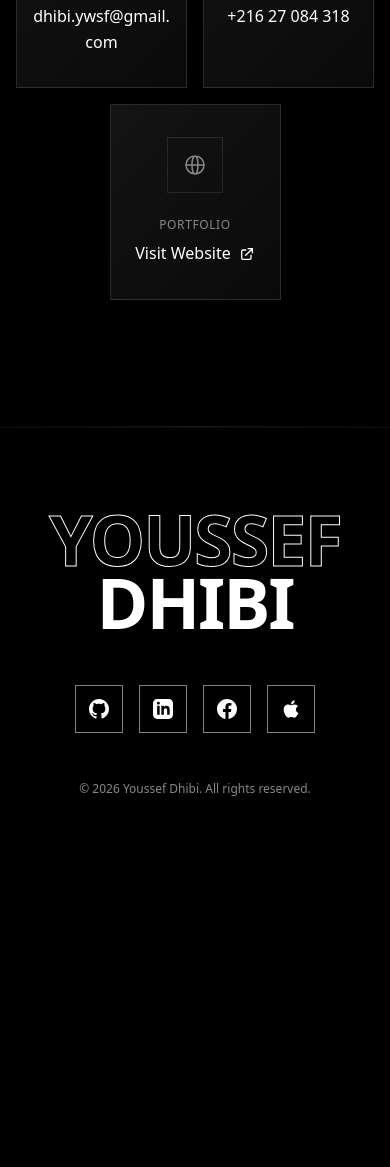
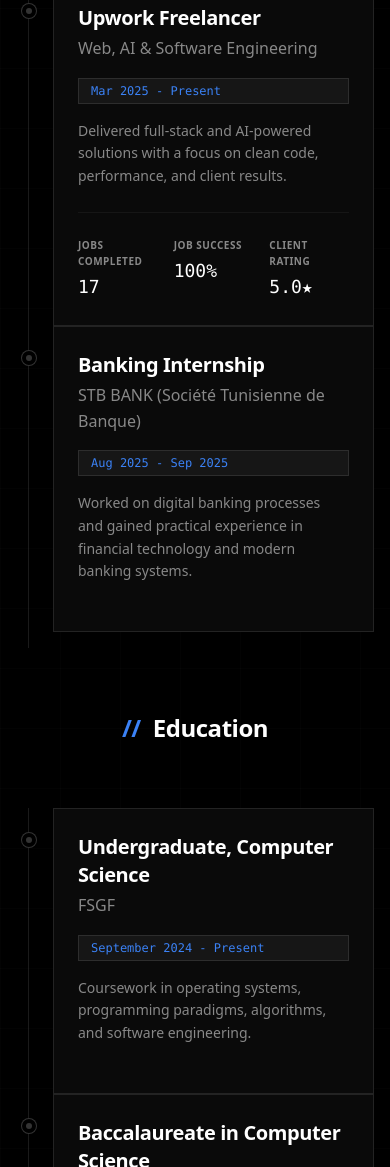
Before and after one commit to youssefsz/Youssef-Portfolio-Website-Astro, an Astro site: page / in a window 390 px wide. Shown: the part 6176-7343 px from the top of the page. Before the commit the page ends 7053 px from the top, so only its background shows below. Built offline with nearby package versions, Linux system fonts and the light colour scheme; Astro itself is replaced by a stand-in of ours.

Commit message:
feat: add experience and education section to homepage
Introduce new ExperienceSection component that displays professional experience and academic background. Update ContactSection numbering from "03" to "04" to maintain sequential section ordering. Add experience data file with structured content for freelance work, internship, and education details.

```diff
--- a/src/components/home/ContactSection.astro
+++ b/src/components/home/ContactSection.astro
@@ -12,7 +12,7 @@ const portfolioUrl = "https://youssef.tn";
         <!-- Section Header - Centered -->
         <div class="text-center mb-16 flex flex-col items-center">
             <BlurFade client:load delay={0} yOffset={20}>
-                <div class="number-display mb-4">// 03</div>
+                <div class="number-display mb-4">// 04</div>
             </BlurFade>
 
             <h2 class="display-lg mb-6">
--- /dev/null
+++ b/src/components/home/ExperienceSection.astro
@@ -0,0 +1,138 @@
+---
+import BlurFade from "../animations/BlurFade";
+import { experience, education } from "../../data/experience";
+---
+
+<section class="py-32 relative" id="experience">
+  <!-- Section Background -->
+  <div class="absolute inset-0 grid-bg opacity-30"></div>
+
+  <div class="container-main relative z-10">
+    <!-- Section Header - Centered -->
+    <div class="text-center mb-20 flex flex-col items-center">
+      <BlurFade client:load delay={0} yOffset={20}>
+        <div class="number-display mb-4">// 03</div>
+      </BlurFade>
+
+      <h2 class="display-lg mb-6">
+        <BlurFade client:load delay={200} yOffset={20}>
+          <span class="block">Experience &</span>
+          <span class="text-outline-hover">
+            <span class="outline-text">Education</span>
+            <span class="filled-text" aria-hidden="true">Education</span>
+          </span>
+        </BlurFade>
+      </h2>
+
+      <BlurFade client:load delay={400} yOffset={20}>
+        <p class="text-muted text-lg max-w-2xl mx-auto">
+          My professional journey and academic background.
+        </p>
+      </BlurFade>
+    </div>
+
+    <div class="grid grid-cols-1 lg:grid-cols-2 gap-16 lg:gap-24">
+      <!-- Experience Column -->
+      <div class="flex flex-col gap-10">
+        <BlurFade client:load delay={0.2} yOffset={20}>
+          <h3 class="text-2xl font-bold mb-6 flex items-center justify-center gap-3">
+            <span class="text-accent">//</span> Experience
+          </h3>
+        </BlurFade>
+
+        <div class="relative border-l border-white/10 ml-3 md:ml-6 space-y-8 pl-6 md:pl-8 pb-4">
+          {experience.map((item, index) => (
+            <BlurFade client:load delay={0.3 + index * 0.1} yOffset={20}>
+              <div class="relative group">
+                <!-- Timeline Dot -->
+                <span class="absolute -left-[32.5px] md:-left-[42px] top-6 h-4 w-4 md:h-5 md:w-5 rounded-full border border-white/20 bg-black group-hover:border-accent transition-colors duration-300 z-20 flex items-center justify-center">
+                  <span class="h-1.5 w-1.5 md:h-2 md:w-2 rounded-full bg-white/20 group-hover:bg-accent transition-colors duration-300"></span>
+                </span>
+
+                <!-- Card -->
+                <div class="service-card p-6 md:p-8 group/card">
+                    <div class="flex flex-col md:flex-row md:items-center justify-between gap-4 mb-4 relative z-10">
+                        <div>
+                            <h4 class="text-xl font-bold text-white group-hover/card:text-accent transition-colors">{item.title}</h4>
+                            <p class="text-muted font-medium mt-1">{item.company}</p>
+                        </div>
+                        <span class="inline-flex items-center px-3 py-1 bg-white/5 border border-white/10 text-xs font-mono text-accent whitespace-nowrap">
+                            {item.date}
+                        </span>
+                    </div>
+
+                    <p class="text-muted-foreground leading-relaxed text-sm md:text-base relative z-10 mb-6">
+                        {item.description}
+                    </p>
+
+                    {item.stats && (
+                        <div class="relative z-10 pt-6 border-t border-white/5">
+                            <div class="grid grid-cols-3 gap-4">
+                                {item.stats.map((stat) => (
+                                    <div class="flex flex-col">
+                                        <span class="text-[10px] uppercase tracking-wider text-muted font-semibold mb-1">{stat.label}</span>
+                                        <span class="text-lg font-mono text-white font-medium group-hover/card:text-accent transition-colors">{stat.value}</span>
+                                    </div>
+                                ))}
+                            </div>
+                        </div>
+                    )}
+                </div>
+              </div>
+            </BlurFade>
+          ))}
+        </div>
+      </div>
+
+      <!-- Education Column -->
+      <div class="flex flex-col gap-10">
+        <BlurFade client:load delay={0.4} yOffset={20}>
+            <h3 class="text-2xl font-bold mb-6 flex items-center justify-center gap-3">
+                <span class="text-accent">//</span> Education
+            </h3>
+        </BlurFade>
+
+        <div class="relative border-l border-white/10 ml-3 md:ml-6 space-y-8 pl-6 md:pl-8 pb-4">
+          {education.map((item, index) => (
+            <BlurFade client:load delay={0.5 + index * 0.1} yOffset={20}>
+              <div class="relative group">
+                <!-- Timeline Dot -->
+                <span class="absolute -left-[32.5px] md:-left-[42px] top-6 h-4 w-4 md:h-5 md:w-5 rounded-full border border-white/20 bg-black group-hover:border-accent transition-colors duration-300 z-20 flex items-center justify-center">
+                    <span class="h-1.5 w-1.5 md:h-2 md:w-2 rounded-full bg-white/20 group-hover:bg-accent transition-colors duration-300"></span>
+                </span>
+
+                <!-- Card -->
+                <div class="service-card p-6 md:p-8 group/card">
+                    <div class="flex flex-col md:flex-row md:items-center justify-between gap-4 mb-4 relative z-10">
+                        <div>
+                            <h4 class="text-xl font-bold text-white group-hover/card:text-accent transition-colors">{item.degree}</h4>
+                            <p class="text-muted font-medium mt-1">{item.school}</p>
+                        </div>
+                        <span class="inline-flex items-center px-3 py-1 bg-white/5 border border-white/10 text-xs font-mono text-accent whitespace-nowrap">
+                            {item.date}
+                        </span>
+                    </div>
+
+                    {item.description && <p class="text-muted-foreground leading-relaxed text-sm md:text-base mb-6 relative z-10">{item.description}</p>}
+
+                    {item.stats && (
+                        <div class="relative z-10 pt-6 border-t border-white/5">
+                            <div class="grid grid-cols-2 gap-4">
+                                {item.stats.map((stat) => (
+                                    <div class="flex flex-col">
+                                        <span class="text-[10px] uppercase tracking-wider text-muted font-semibold mb-1">{stat.label}</span>
+                                        <span class="text-lg font-mono text-white font-medium group-hover/card:text-accent transition-colors">{stat.value}</span>
+                                    </div>
+                                ))}
+                            </div>
+                        </div>
+                    )}
+                </div>
+              </div>
+            </BlurFade>
+          ))}
+        </div>
+      </div>
+    </div>
+  </div>
+</section>
--- /dev/null
+++ b/src/data/experience.ts
@@ -0,0 +1,58 @@
+export interface StatItem {
+  value: string;
+  label: string;
+}
+
+export interface ExperienceItem {
+  date: string;
+  title: string;
+  company: string;
+  description: string;
+  stats?: StatItem[];
+}
+
+export interface EducationItem {
+  date: string;
+  degree: string;
+  school: string;
+  description?: string;
+  stats?: StatItem[];
+}
+
+export const experience: ExperienceItem[] = [
+  {
+    date: "Mar 2025 - Present",
+    title: "Upwork Freelancer",
+    company: "Web, AI & Software Engineering",
+    description: "Delivered full-stack and AI-powered solutions with a focus on clean code, performance, and client results.",
+    stats: [
+      { value: "17", label: "Jobs Completed" },
+      { value: "100%", label: "Job Success" },
+      { value: "5.0★", label: "Client Rating" }
+    ]
+  },
+  {
+    date: "Aug 2025 - Sep 2025",
+    title: "Banking Internship",
+    company: "STB BANK (Société Tunisienne de Banque)",
+    description: "Worked on digital banking processes and gained practical experience in financial technology and modern banking systems."
+  }
+];
+
+export const education: EducationItem[] = [
+  {
+    date: "September 2024 - Present",
+    degree: "Undergraduate, Computer Science",
+    school: "FSGF",
+    description: "Coursework in operating systems, programming paradigms, algorithms, and software engineering."
+  },
+  {
+    date: "September 2023 - June 2024",
+    degree: "Baccalaureate in Computer Science",
+    school: "Houcine Bouzaiene High School of Gafsa (L.H.B.G)",
+    stats: [
+      { value: "15.32/20", label: "Grade" },
+      { value: "623/6004", label: "Rank (Top 10%)" }
+    ]
+  }
+];
--- a/src/pages/index.astro
+++ b/src/pages/index.astro
@@ -4,6 +4,7 @@ import Navbar from "../components/layout/Navbar.astro";
 import HeroSection from "../components/home/HeroSection.astro";
 import ProjectsSection from "../components/home/ProjectsSection.astro";
 import SkillsSection from "../components/home/SkillsSection.astro";
+import ExperienceSection from "../components/home/ExperienceSection.astro";
 import ContactSection from "../components/home/ContactSection.astro";
 import Footer from "../components/layout/Footer.astro";
 
@@ -27,6 +28,11 @@ const pageDescription =
 		<div class="section-divider"></div>
 
 		<SkillsSection />
+
+		<!-- Section Divider -->
+		<div class="section-divider"></div>
+
+		<ExperienceSection />
 
 		<!-- Section Divider -->
 		<div class="section-divider"></div>
```
